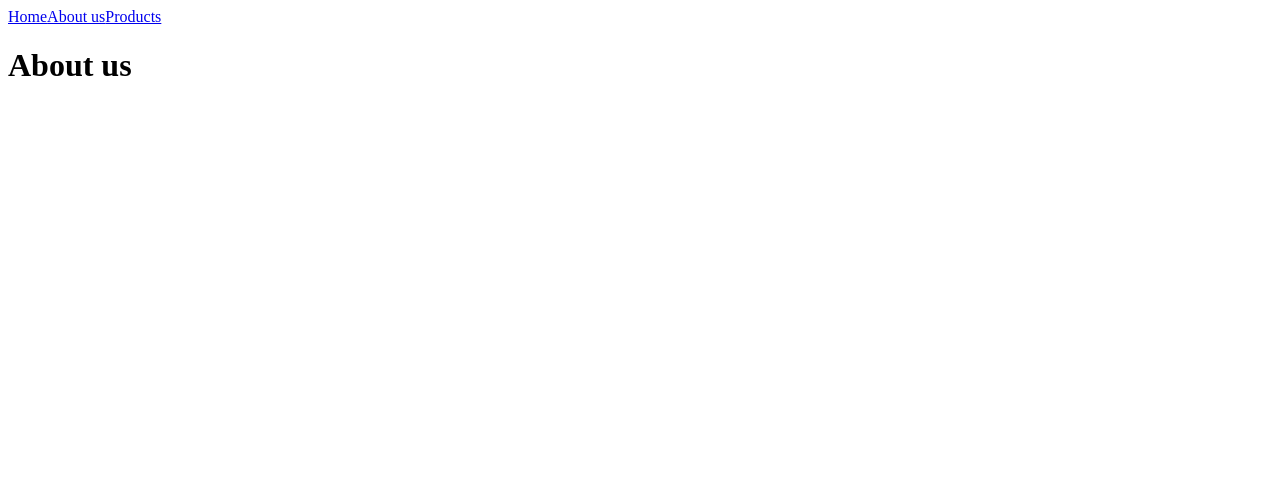
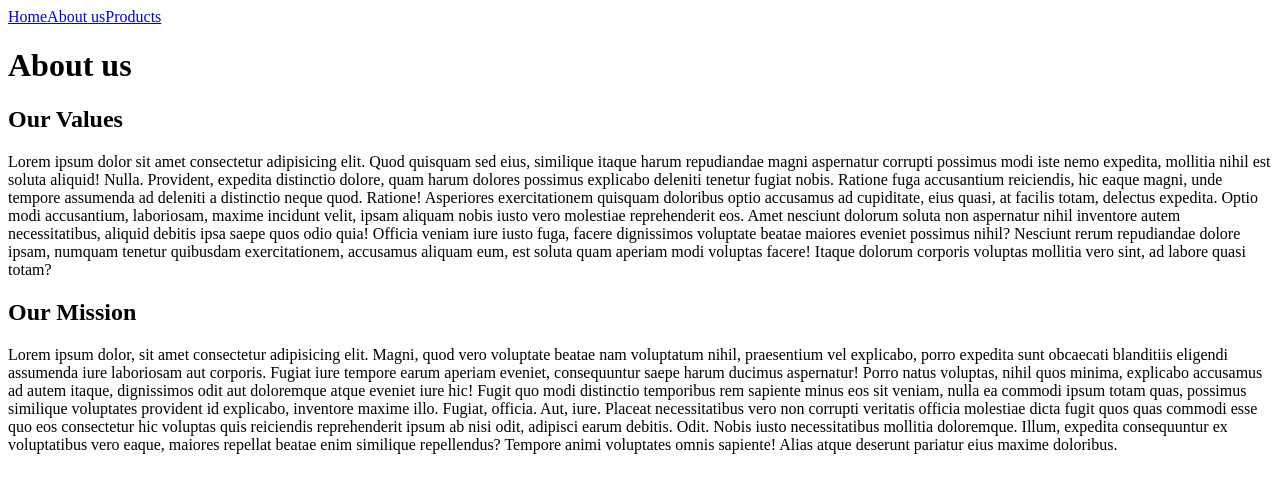
Before and after one commit to murphy-afk/react-router, a React (Vite) app: page /about-us in a window 1280 px wide. Shown: the top 492 px of the page. Built offline with nearby package versions, Linux system fonts and the light colour scheme.

Commit message:
feat: api call

```diff
--- a/package.json
+++ b/package.json
@@ -10,6 +10,8 @@
     "preview": "vite preview"
   },
   "dependencies": {
+    "axios": "^1.13.2",
+    "bootstrap": "^5.3.8",
     "react": "^19.2.0",
     "react-dom": "^19.2.0",
     "react-router-dom": "^7.10.1"
--- a/src/pages/AboutUs.jsx
+++ b/src/pages/AboutUs.jsx
@@ -5,6 +5,18 @@ export default function AboutUs() {
     <>
     <Header />
     <h1>About us</h1>
+    <h2>Our Values</h2>
+    <p>Lorem ipsum dolor sit amet consectetur adipisicing elit. Quod quisquam sed eius, similique itaque harum repudiandae magni aspernatur corrupti possimus modi iste nemo expedita, mollitia nihil est soluta aliquid! Nulla.
+    Provident, expedita distinctio dolore, quam harum dolores possimus explicabo deleniti tenetur fugiat nobis. Ratione fuga accusantium reiciendis, hic eaque magni, unde tempore assumenda ad deleniti a distinctio neque quod. Ratione!
+    Asperiores exercitationem quisquam doloribus optio accusamus ad cupiditate, eius quasi, at facilis totam, delectus expedita. Optio modi accusantium, laboriosam, maxime incidunt velit, ipsam aliquam nobis iusto vero molestiae reprehenderit eos.
+    Amet nesciunt dolorum soluta non aspernatur nihil inventore autem necessitatibus, aliquid debitis ipsa saepe quos odio quia! Officia veniam iure iusto fuga, facere dignissimos voluptate beatae maiores eveniet possimus nihil?
+    Nesciunt rerum repudiandae dolore ipsam, numquam tenetur quibusdam exercitationem, accusamus aliquam eum, est soluta quam aperiam modi voluptas facere! Itaque dolorum corporis voluptas mollitia vero sint, ad labore quasi totam?</p>
+    <h2>Our Mission</h2>
+    <p>Lorem ipsum dolor, sit amet consectetur adipisicing elit. Magni, quod vero voluptate beatae nam voluptatum nihil, praesentium vel explicabo, porro expedita sunt obcaecati blanditiis eligendi assumenda iure laboriosam aut corporis.
+    Fugiat iure tempore earum aperiam eveniet, consequuntur saepe harum ducimus aspernatur! Porro natus voluptas, nihil quos minima, explicabo accusamus ad autem itaque, dignissimos odit aut doloremque atque eveniet iure hic!
+    Fugit quo modi distinctio temporibus rem sapiente minus eos sit veniam, nulla ea commodi ipsum totam quas, possimus similique voluptates provident id explicabo, inventore maxime illo. Fugiat, officia. Aut, iure.
+    Placeat necessitatibus vero non corrupti veritatis officia molestiae dicta fugit quos quas commodi esse quo eos consectetur hic voluptas quis reiciendis reprehenderit ipsum ab nisi odit, adipisci earum debitis. Odit.
+    Nobis iusto necessitatibus mollitia doloremque. Illum, expedita consequuntur ex voluptatibus vero eaque, maiores repellat beatae enim similique repellendus? Tempore animi voluptates omnis sapiente! Alias atque deserunt pariatur eius maxime doloribus.</p>
     </>
   )
 }
--- a/src/pages/Home.jsx
+++ b/src/pages/Home.jsx
@@ -4,7 +4,8 @@ export default function Home() {
   return(
     <>
     <Header />
-    <h1>home</h1>
+    <h1>Welcome to Boomazon</h1>
+    {/* altro navlink per andare ai prodotti o all'about us e un immagine magari */}
     </>
   )
 }
--- a/src/pages/Products.jsx
+++ b/src/pages/Products.jsx
@@ -1,10 +1,28 @@
+import axios from "axios";
 import Header from "../components/Header";
+import { useEffect, useState } from "react";
 
 export default function Products() {
+  const [products, setProducts] = useState([])
+
+  useEffect(() =>
+    getProducts()
+  , [])
+
+  function getProducts() {
+    axios .get('https://fakestoreapi.com/products')
+    .then((resp) => {
+      const prodData = resp.data;
+      setProducts(prodData);
+      console.log(prodData);
+
+    })
+  }
   return(
     <>
     <Header />
-    <h1>products</h1>
+    <h1>Products</h1>
+    {}
     </>
   )
 }
```
Also changed, not shown: 1 other file (tests, documents, lock files or other folders).
